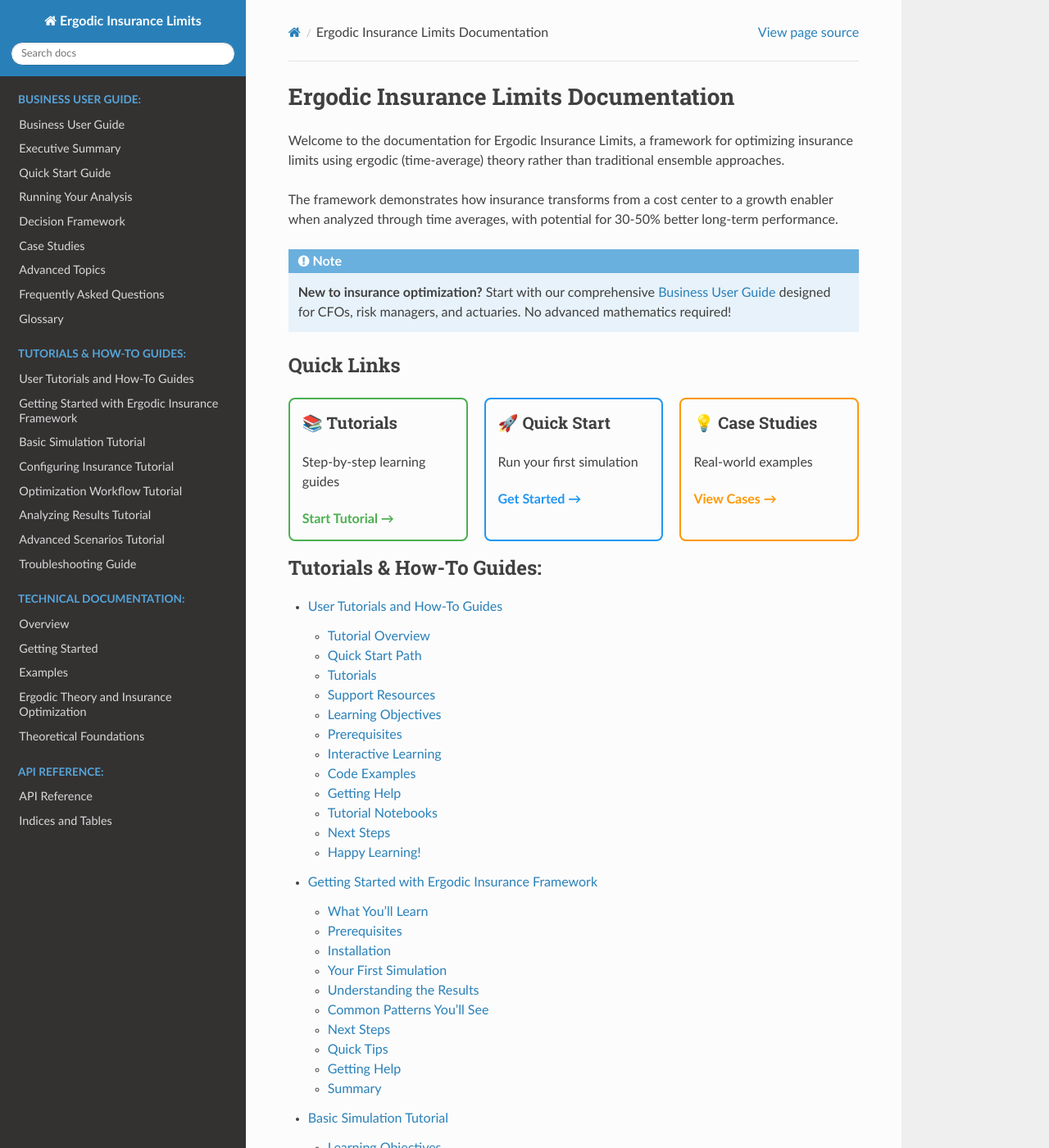
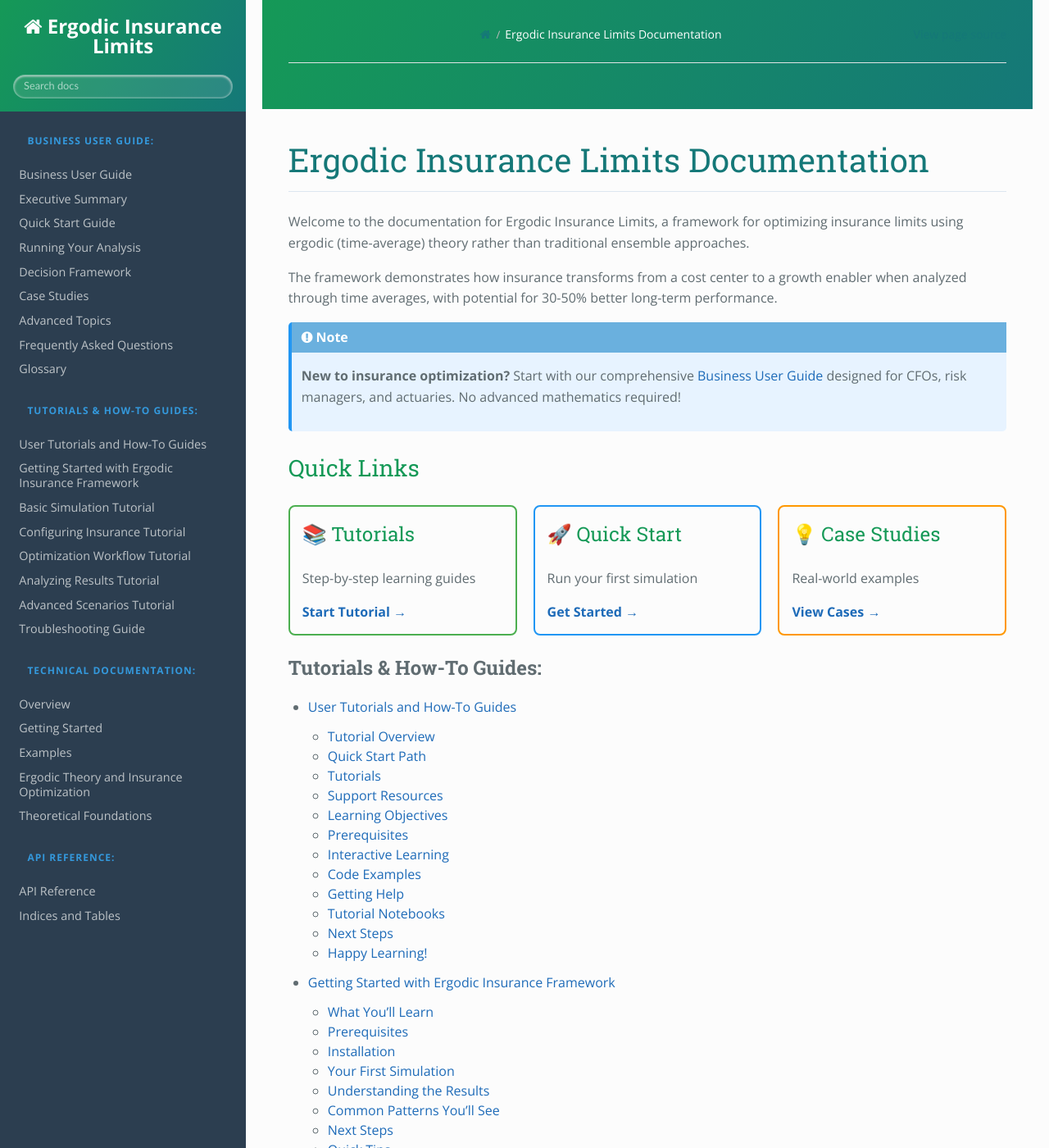
Before and after one commit to AlexFiliakov/Ergodic-Insurance-Limits, a Sphinx documentation site: the page built from ergodic_insurance/docs/index.rst, in a window 1280 px wide and 1400 px high. Shown: the whole window at 82% size. Built offline with Sphinx 7.4.7 and the Read the Docs theme 3.1.0, drawn with Linux system fonts in a browser that asks for light colours.

Commit message:
feat: add custom CSS and update documentation build process for API theme

```diff
--- /dev/null
+++ b/ergodic_insurance/docs/_static/custom.css
@@ -0,0 +1,302 @@
+/* Custom CSS to match Jekyll Cayman theme for API documentation */
+
+/* Import Google Fonts to match main site */
+@import url('https://fonts.googleapis.com/css?family=Open+Sans:400,700&display=swap');
+
+/* Override ReadTheDocs theme colors to match Cayman */
+:root {
+    --cayman-primary: #157878;
+    --cayman-secondary: #159957;
+    --cayman-text: #606c71;
+    --cayman-bg: #fff;
+    --cayman-code-bg: #f3f6fa;
+    --cayman-border: #dce6f0;
+}
+
+/* Body and main content */
+body {
+    font-family: "Open Sans", "Helvetica Neue", Helvetica, Arial, sans-serif !important;
+    font-size: 16px !important;
+    line-height: 1.5 !important;
+    color: var(--cayman-text) !important;
+}
+
+/* Headers styling to match Cayman */
+h1, h2, h3, h4, h5, h6 {
+    font-weight: normal !important;
+    color: var(--cayman-secondary) !important;
+}
+
+h1 {
+    font-size: 2.25rem !important;
+}
+
+h2 {
+    font-size: 1.75rem !important;
+}
+
+h3 {
+    font-size: 1.5rem !important;
+}
+
+/* Links */
+a {
+    color: #1e6bb8 !important;
+    text-decoration: none !important;
+}
+
+a:hover {
+    text-decoration: underline !important;
+}
+
+/* Navigation sidebar - match the main site's dark sidebar */
+.wy-nav-side {
+    background: #2c3e50 !important;
+    color: #ecf0f1 !important;
+}
+
+.wy-side-nav-search {
+    background: linear-gradient(120deg, var(--cayman-secondary) 0%, var(--cayman-primary) 100%) !important;
+    padding: 1rem !important;
+}
+
+.wy-side-nav-search > a {
+    color: #fff !important;
+    font-size: 1.5rem !important;
+    font-weight: bold !important;
+}
+
+.wy-side-nav-search input[type="text"] {
+    border: 1px solid rgba(255, 255, 255, 0.3) !important;
+    background-color: rgba(255, 255, 255, 0.1) !important;
+    color: #fff !important;
+}
+
+.wy-side-nav-search input[type="text"]::placeholder {
+    color: rgba(255, 255, 255, 0.6) !important;
+}
+
+/* Sidebar menu items */
+.wy-menu-vertical a {
+    color: #bdc3c7 !important;
+}
+
+.wy-menu-vertical a:hover {
+    background: rgba(255, 255, 255, 0.05) !important;
+    color: #fff !important;
+}
+
+.wy-menu-vertical li.current > a {
+    background: rgba(255, 255, 255, 0.1) !important;
+    border-right: 3px solid var(--cayman-primary) !important;
+    color: #fff !important;
+}
+
+/* Section headers in sidebar */
+.wy-menu-vertical p.caption {
+    color: #3498db !important;
+    font-size: 12px !important;
+    text-transform: uppercase !important;
+    letter-spacing: 1px !important;
+    margin: 20px 14px 10px !important;
+}
+
+/* Main content area */
+.wy-nav-content-wrap {
+    background: var(--cayman-bg) !important;
+}
+
+.wy-nav-content {
+    max-width: 1200px !important;
+}
+
+/* Add header gradient similar to main site */
+.rst-content > div:first-child {
+    position: relative;
+    padding: 2rem 2rem;
+    color: #fff;
+    text-align: center;
+    background-color: var(--cayman-secondary);
+    background-image: linear-gradient(120deg, var(--cayman-secondary), var(--cayman-primary));
+    margin: -2rem -2rem 2rem -2rem;
+}
+
+/* Code blocks styling */
+.highlight {
+    background: var(--cayman-code-bg) !important;
+    border: 1px solid var(--cayman-border) !important;
+    border-radius: 0.3rem !important;
+}
+
+.highlight pre {
+    background: transparent !important;
+    border: none !important;
+    margin: 0 !important;
+    padding: 1rem !important;
+}
+
+code, .rst-content tt, .rst-content code {
+    background: var(--cayman-code-bg) !important;
+    border: 1px solid var(--cayman-border) !important;
+    border-radius: 0.3rem !important;
+    padding: 2px 5px !important;
+    font-size: 85% !important;
+    color: #567482 !important;
+}
+
+/* Tables */
+.wy-table-responsive table td, .wy-table-responsive table th {
+    white-space: normal !important;
+}
+
+table.docutils {
+    border: 1px solid var(--cayman-border) !important;
+}
+
+table.docutils thead {
+    background: var(--cayman-code-bg) !important;
+}
+
+/* Admonitions (notes, warnings, etc.) */
+.admonition {
+    border-radius: 0.3rem !important;
+    border-left: 4px solid var(--cayman-primary) !important;
+}
+
+.admonition.note {
+    background: #e7f3ff !important;
+    border-left-color: #2196F3 !important;
+}
+
+.admonition.warning {
+    background: #fff3e0 !important;
+    border-left-color: #ff9800 !important;
+}
+
+/* Buttons */
+.btn {
+    display: inline-block;
+    margin-bottom: 1rem;
+    color: rgba(255, 255, 255, 0.7);
+    background-color: rgba(255, 255, 255, 0.08);
+    border-color: rgba(255, 255, 255, 0.2);
+    border-style: solid;
+    border-width: 1px;
+    border-radius: 0.3rem;
+    transition: color 0.2s, background-color 0.2s, border-color 0.2s;
+}
+
+.btn:hover {
+    color: rgba(255, 255, 255, 0.8);
+    text-decoration: none;
+    background-color: rgba(255, 255, 255, 0.2);
+    border-color: rgba(255, 255, 255, 0.3);
+}
+
+/* Footer */
+footer {
+    padding-top: 2rem;
+    margin-top: 2rem;
+    border-top: solid 1px var(--cayman-border);
+    font-size: 0.875rem;
+    color: var(--cayman-text);
+}
+
+/* Responsive adjustments */
+@media screen and (max-width: 768px) {
+    .wy-nav-side {
+        width: 300px !important;
+    }
+
+    .wy-nav-content-wrap {
+        margin-left: 0 !important;
+    }
+}
+
+/* API documentation specific styles */
+.class, .function, .method {
+    margin-bottom: 2rem !important;
+    padding-bottom: 1rem !important;
+    border-bottom: 1px solid var(--cayman-border) !important;
+}
+
+.sig-name {
+    color: var(--cayman-primary) !important;
+    font-weight: bold !important;
+}
+
+.sig-param {
+    color: #567482 !important;
+}
+
+/* Version selector */
+.rst-versions {
+    background: #2c3e50 !important;
+    border-top: 1px solid rgba(255, 255, 255, 0.1) !important;
+}
+
+.rst-versions .rst-current-version {
+    background: rgba(255, 255, 255, 0.05) !important;
+    color: var(--cayman-primary) !important;
+}
+
+/* Search results */
+#search-results h2 {
+    color: var(--cayman-primary) !important;
+}
+
+/* Breadcrumbs */
+.wy-breadcrumbs {
+    font-size: 0.875rem !important;
+}
+
+.wy-breadcrumbs a {
+    color: var(--cayman-primary) !important;
+}
+
+/* Module index */
+.modindex-jumpbox {
+    border: 1px solid var(--cayman-border) !important;
+    background: var(--cayman-code-bg) !important;
+}
+
+/* Python signatures */
+.py {
+    border-left: 3px solid var(--cayman-primary) !important;
+    padding-left: 1rem !important;
+    margin: 1rem 0 !important;
+}
+
+/* Make the theme more cohesive with main site */
+.wy-nav-content-wrap {
+    margin-left: 300px !important;
+}
+
+.wy-nav-top {
+    background: linear-gradient(120deg, var(--cayman-secondary), var(--cayman-primary)) !important;
+}
+
+/* Ensure proper spacing */
+.rst-content .section {
+    margin-bottom: 2rem !important;
+}
+
+.rst-content p {
+    margin-bottom: 1rem !important;
+    line-height: 1.6 !important;
+}
+
+/* Style definition lists */
+dl.field-list > dt {
+    font-weight: bold !important;
+    color: var(--cayman-primary) !important;
+}
+
+/* Page title header - similar to main site */
+.rst-content h1:first-of-type {
+    color: var(--cayman-primary) !important;
+    font-size: 2.5rem !important;
+    margin-bottom: 1.5rem !important;
+    padding-bottom: 0.5rem !important;
+    border-bottom: 1px solid var(--cayman-border) !important;
+}
--- a/ergodic_insurance/docs/conf.py
+++ b/ergodic_insurance/docs/conf.py
@@ -68,6 +68,11 @@ language = "en"
 
 html_theme = "sphinx_rtd_theme"
 html_static_path = ["_static"]
+
+# Custom CSS to match main site's Cayman theme
+html_css_files = [
+    "custom.css",
+]
 
 # Additional theme options for GitHub Pages
 html_theme_options = {
```
Also changed, not shown: 2 other files.
